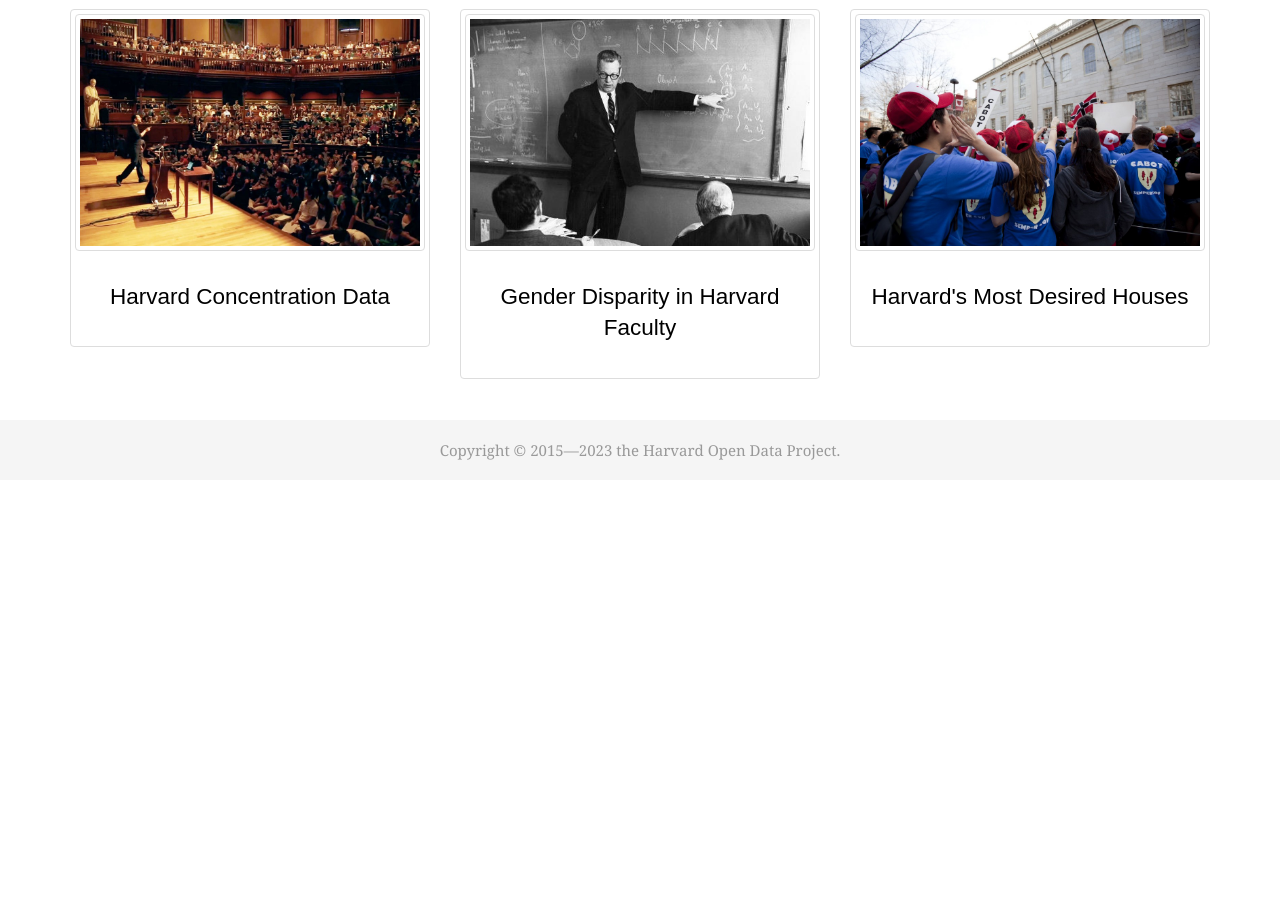
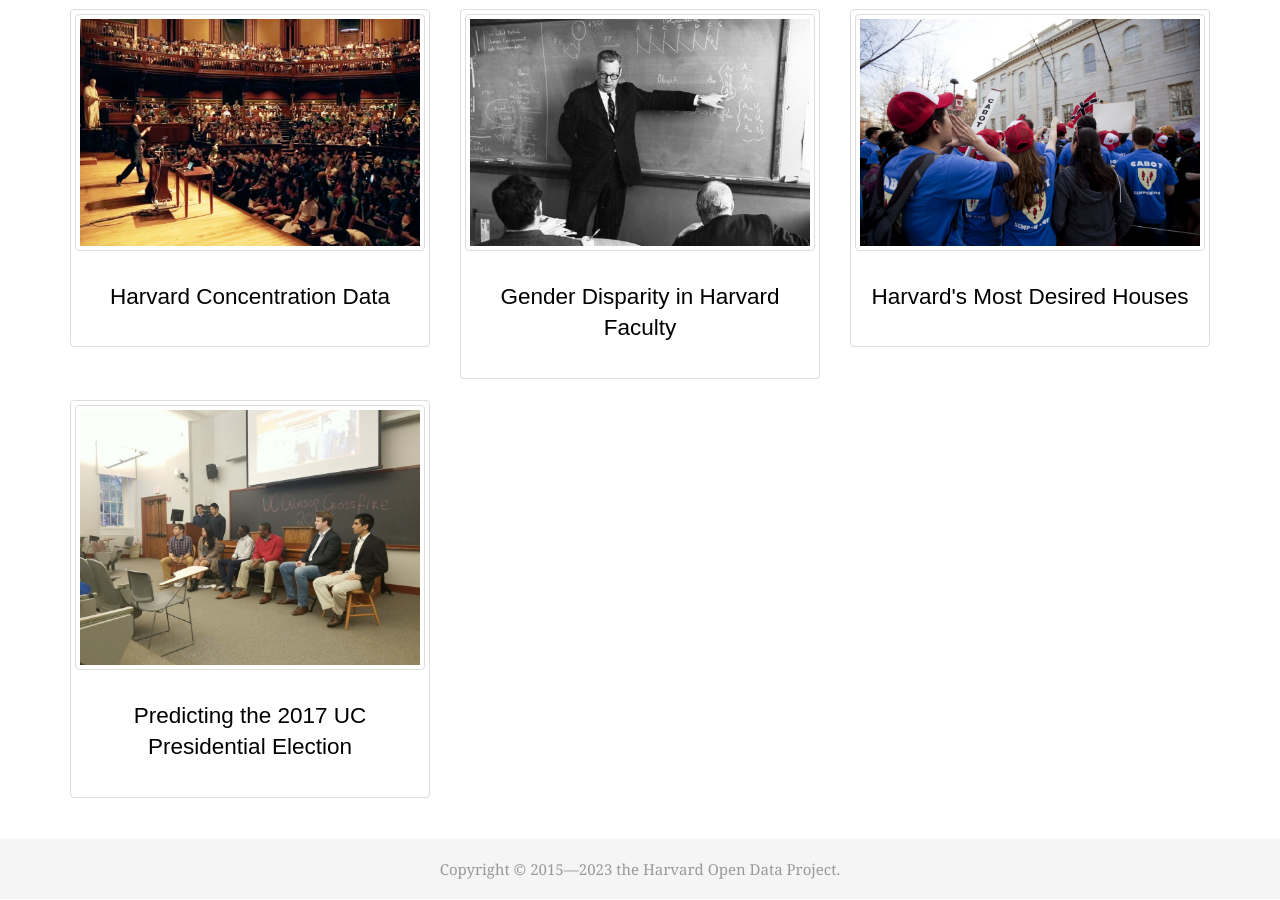
Before and after one commit to Eandalf7h/HarvardOpenData, a Jekyll site: the page built from index.html, in a window 1280 px wide and 900 px high, scrolled down 1461 px. Built offline with Jekyll 4.4.1, drawn with Linux system fonts in a browser that asks for light colours; nearby versions of some CDN libraries; some web fonts are replaced; before the commit the page ends 1942 px from its top, so only the background shows below that.

Commit message:
add a new project

```diff
--- a/_data/featured.yml
+++ b/_data/featured.yml
@@ -7,3 +7,6 @@
 - name: Harvard's Most Desired Houses
   imgsrc: most-least-desired-houses.jpeg
   url: https://medium.com/harvard-open-data-project/housingday-4b0bd5e33b3e
+- name: Predicting the 2017 UC Presidential Election
+  imgsrc: pres-debates.jpg
+  url: https://medium.com/harvard-open-data-project/the-data-is-in-heres-who-will-win-the-uc-presidential-election-14b19859cc3
--- a/index.html
+++ b/index.html
@@ -65,6 +65,11 @@
             </div>
             </a>
         </div>
+
+        {% assign loopindex3 = forloop.index0 | modulo: 3 %}
+        {% if loopindex3 == 2 %}
+           <div class="clearfix visible-sm-block visible-md-block visible-lg-block"></div>
+        {% endif %}
     {% endfor %}
 </div>
 
```
Also changed, not shown: img/featured/pres-debates.jpg (added). Lines whose indentation alone changed are shown as unchanged.
